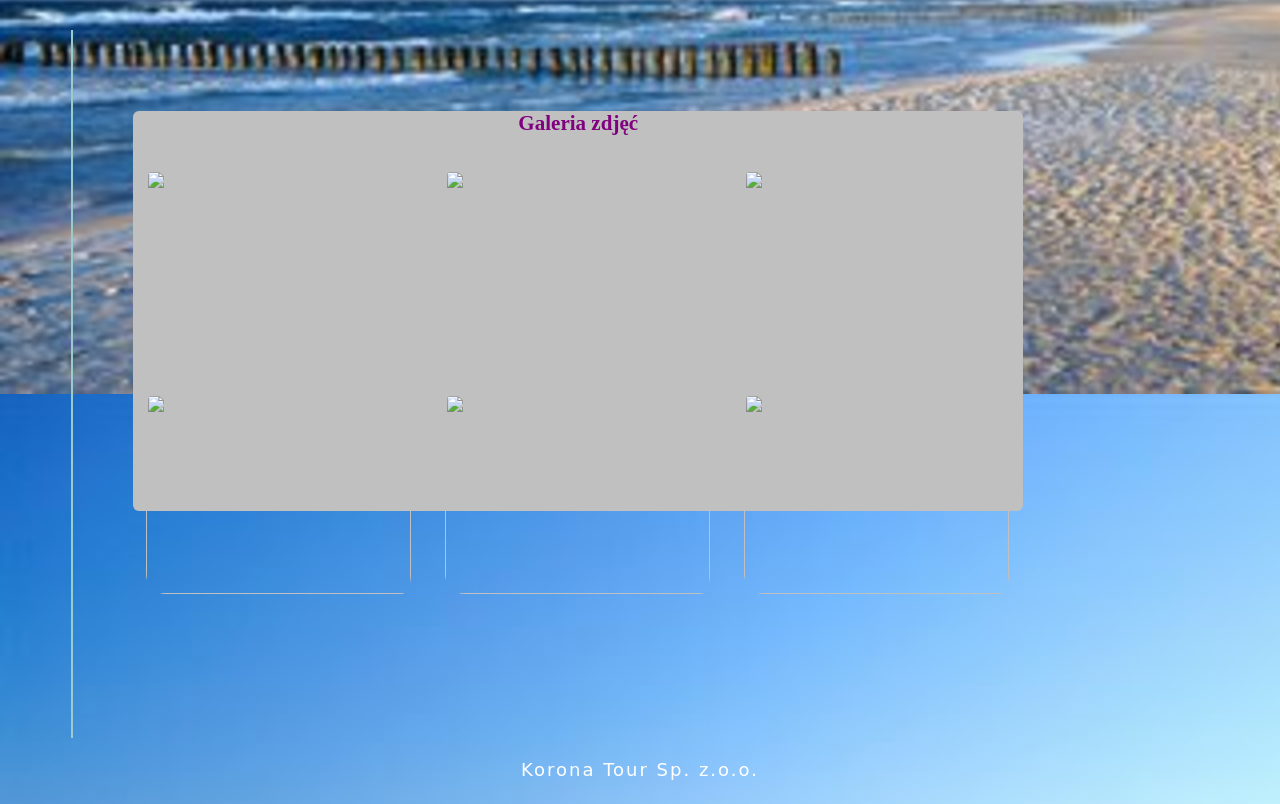
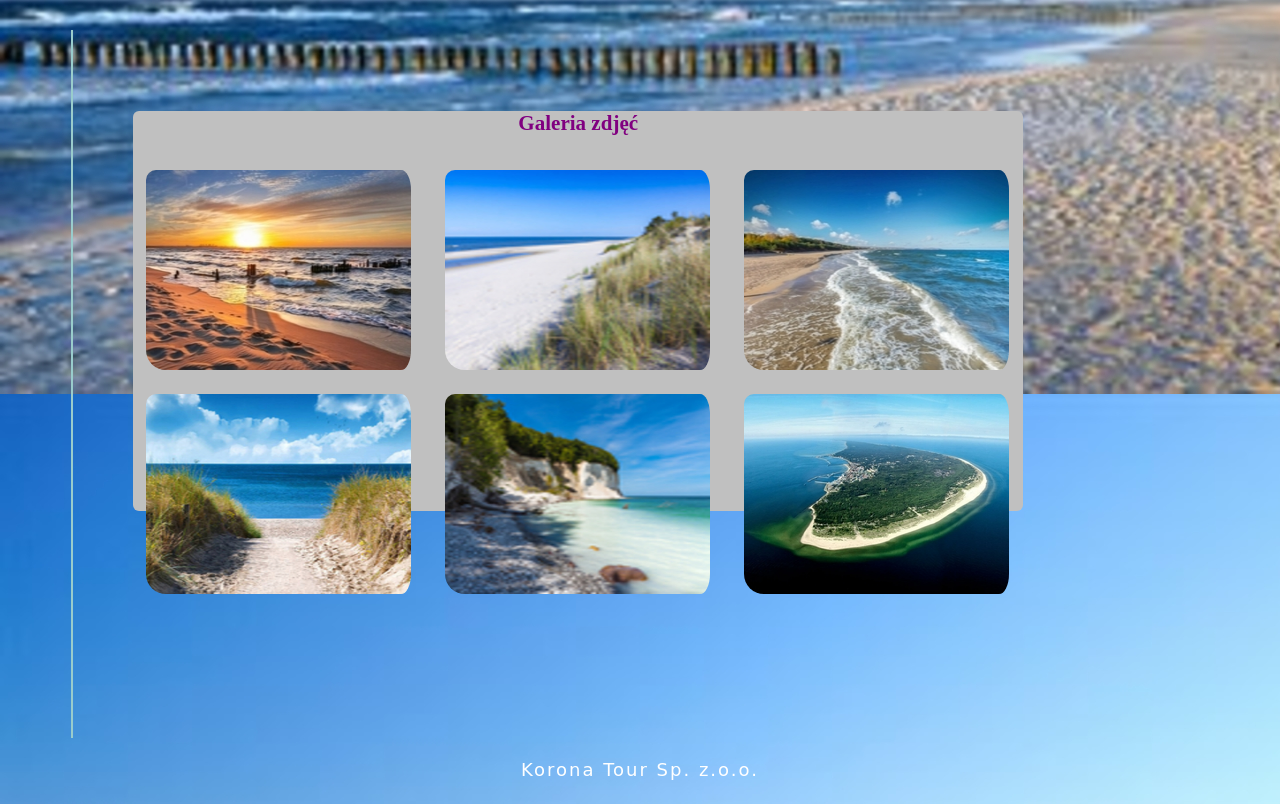
Before and after one commit to patryk111991/wczasy-nad-baltykiem-js, a plain HTML site: page index.html in a window 1280 px wide. Shown: the part 606-1410 px from the top of the page. Drawn offline with Linux system fonts and the light colour scheme; files whose address does not match are found by name; a web font is replaced by a local one.

Commit message:
Update index.html

```diff
--- a/index.html
+++ b/index.html
@@ -62,14 +62,14 @@
 				<h3>Galeria zdjęć</h3>
 				<table>
 					<tr>
-						<td><img src="Zad_1_str_355/b1.jpg" /></td>
-						<td><img src="Zad_1_str_355/b2.jpg" /></td>
-						<td><img src="Zad_1_str_355/b3.jpg" /></td>
+						<td><img src="b1.jpg" /></td>
+						<td><img src="b2.jpg" /></td>
+						<td><img src="b3.jpg" /></td>
 					</tr>
 					<tr>
-						<td><img src="Zad_1_str_355/b4.jpg" /></td>
-						<td><img src="Zad_1_str_355/b5.jpg" /></td>
-						<td><img src="Zad_1_str_355/b6.jpg" /></td>
+						<td><img src="b4.jpg" /></td>
+						<td><img src="b5.jpg" /></td>
+						<td><img src="b6.jpg" /></td>
 					</tr>
 				</table>
 			</section>
```
